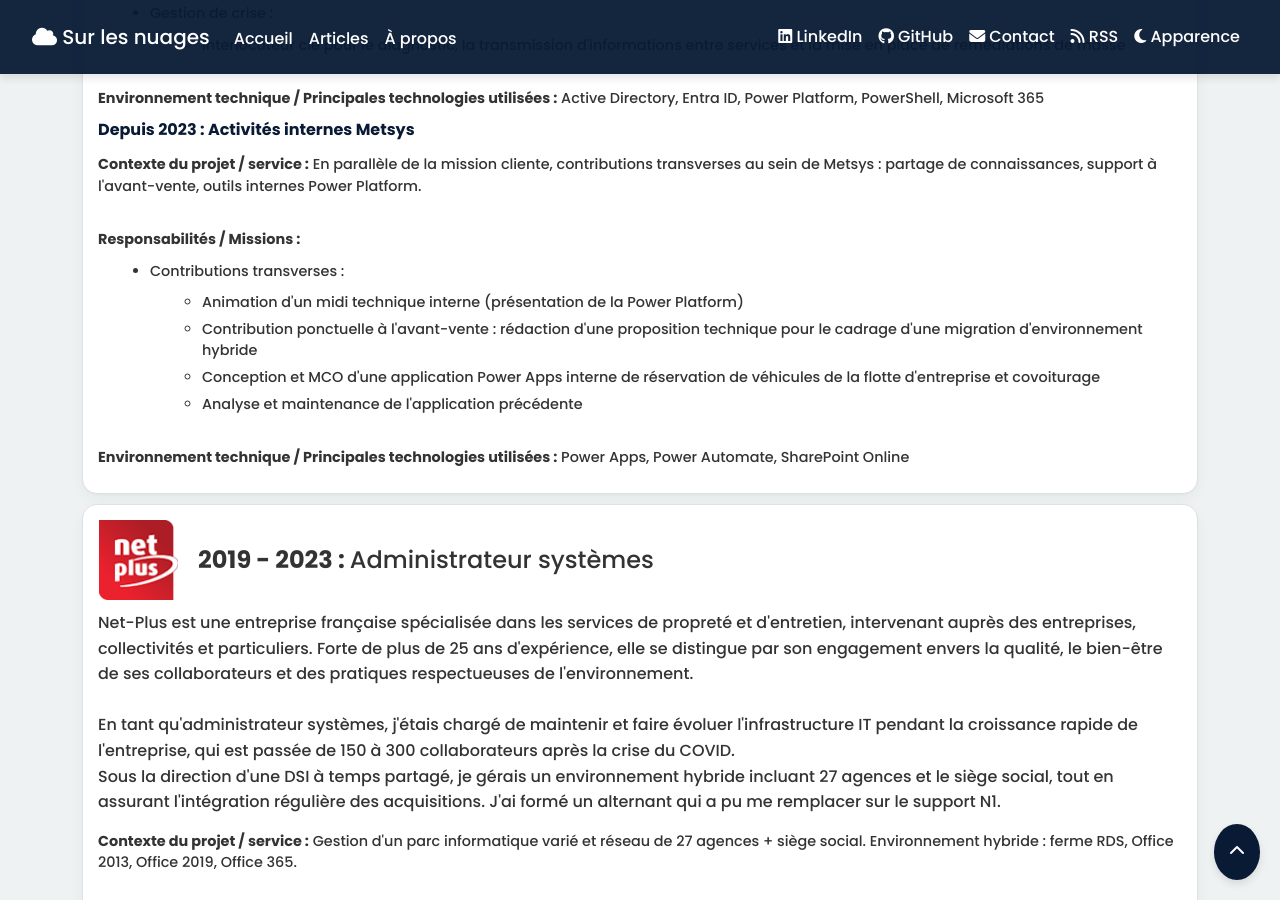
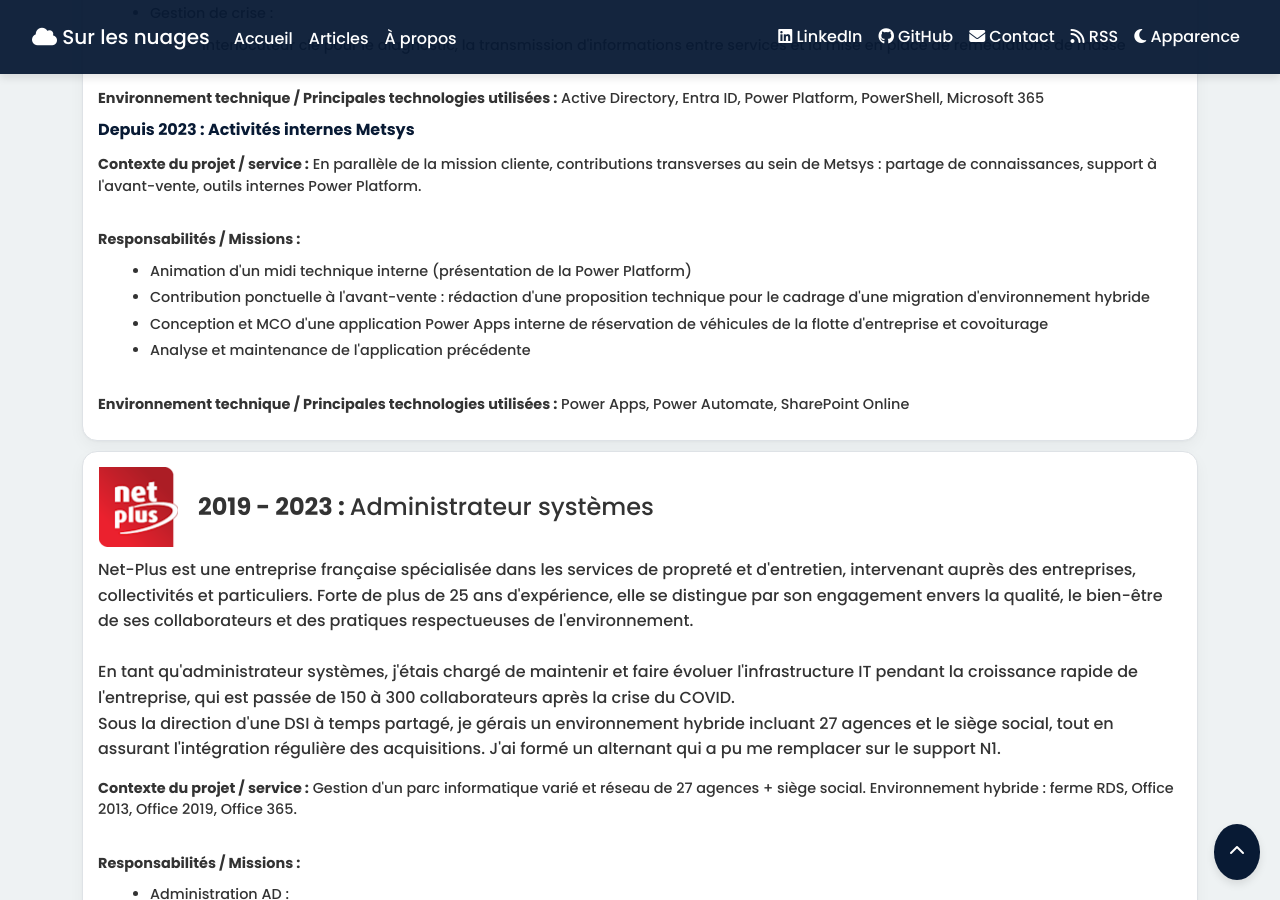
Before and after one commit to Arnaud-Ferriere/SurLesNuages, a Jekyll site: the page built from about.html, in a window 1280 px wide and 900 px high, scrolled down 2927 px. Built offline with Jekyll 4.4.1, drawn with Linux system fonts in a browser that asks for light colours.

Commit message:
feat(about): support flat string items in mission responsibilities
For short missions where a single category wrapping all items just
adds a useless extra nesting level (list-in-list-in-list for 4
bullets), the responsibilities array can now mix:

  - {category: "...", items: [...]}  (categorized — existing format)
  - "Plain string item"              (flat — new format)

Detection in Liquid: {% if resp.category %} differentiates the two
shapes since the value is nil on plain strings.

Applies the new shape to the Metsys "Activités internes" mission,
removing the redundant "Contributions transverses :" umbrella and
collapsing the rendering to a simple flat bullet list under the
"Responsabilités / Missions :" label.

Backward-compatible: the categorized format used by Groupe La Poste,
Net-Plus and other experiences continues to render exactly as before.

Co-Authored-By: Claude Opus 4.7 (1M context) <noreply@anthropic.com>

```diff
--- a/_data/experiences.yml
+++ b/_data/experiences.yml
@@ -55,12 +55,10 @@
         de Metsys : partage de connaissances, support à l'avant-vente, outils
         internes Power Platform.
       responsibilities:
-        - category: "Contributions transverses"
-          items:
-            - "Animation d'un midi technique interne (présentation de la Power Platform)"
-            - "Contribution ponctuelle à l'avant-vente : rédaction d'une proposition technique pour le cadrage d'une migration d'environnement hybride"
-            - "Conception et MCO d'une application Power Apps interne de réservation de véhicules de la flotte d'entreprise et covoiturage"
-            - "Analyse et maintenance de l'application précédente"
+        - "Animation d'un midi technique interne (présentation de la Power Platform)"
+        - "Contribution ponctuelle à l'avant-vente : rédaction d'une proposition technique pour le cadrage d'une migration d'environnement hybride"
+        - "Conception et MCO d'une application Power Apps interne de réservation de véhicules de la flotte d'entreprise et covoiturage"
+        - "Analyse et maintenance de l'application précédente"
       tech: "Power Apps, Power Automate, SharePoint Online"
 
 - company: "Net-Plus"
--- a/about.html
+++ b/about.html
@@ -143,6 +143,7 @@ permalink: /about/
 
                             <ul>
                                 {% for resp in mission.responsibilities %}
+                                {% if resp.category %}
                                 <li>
                                     {{ resp.category }} :
                                     <ul>
@@ -151,6 +152,9 @@ permalink: /about/
                                         {% endfor %}
                                     </ul>
                                 </li>
+                                {% else %}
+                                <li>{{ resp }}</li>
+                                {% endif %}
                                 {% endfor %}
                             </ul>
 
```
